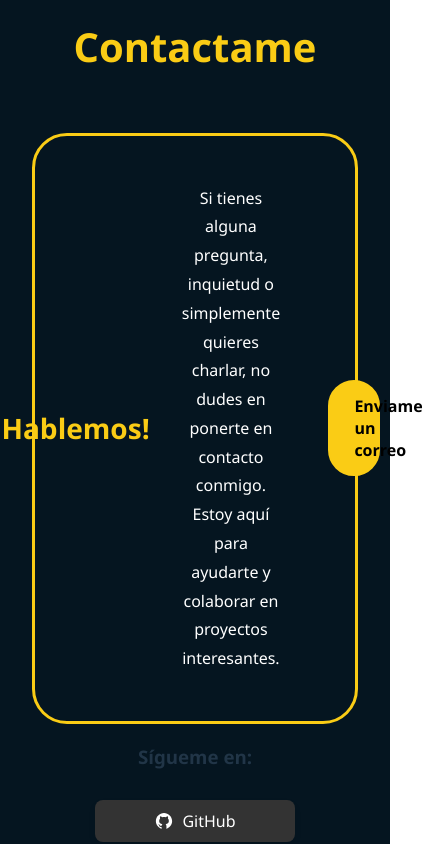
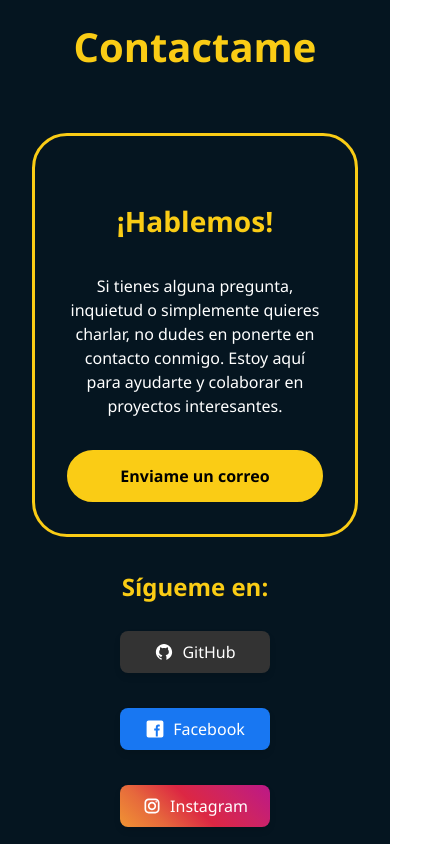
Before and after one commit to EdgarOrtiz98/EdgarOrtiz98.github.io, a React (Vite) app: page / in a window 390 px wide. Shown: the part 2240-3084 px from the top of the page, 423 px wide, since content can reach past the window. Built offline with nearby package versions, Linux system fonts and the light colour scheme.

Commit message:
feat: mejorar sección de contacto con nuevos estilos y enlaces a redes sociales

```diff
--- a/src/App.jsx
+++ b/src/App.jsx
@@ -89,7 +89,7 @@ function App() {
           <div className="contact-text">
             <h3>¡Hablemos!</h3>
           </div>
-        <div className="contact-text">
+          <div className="contact-description">
             <p>
               Si tienes alguna pregunta, inquietud o simplemente quieres
               charlar, no dudes en ponerte en contacto conmigo. Estoy aquí para
@@ -98,19 +98,21 @@ function App() {
           </div>
           <div className="contact-form">
             <a href="mailto:edchicort@gmail.com">
-              <button className="email-btn">
-                Enviame un correo
-              </button>
+              <button className="email-btn">Enviame un correo</button>
             </a>
           </div>
         </div>
-            <h3>Sígueme en:</h3>
+        <h3 className="contact-h3">Sígueme en:</h3>
         <div className="social-container">
           {/* GitHub */}
           <div className="tooltip github-tooltip">
-    <a href="https://github.com/tuusuario" target="_blank" rel="noopener">
+            <a
+              href="https://github.com/EdgarOrtiz98"
+              target="_blank"
+              rel="noopener"
+            >
               <button className="github-btn">
-        <img src={GithubIcon} alt="GitHub" className="social-icon"/>
+                <img src={GithubIcon} alt="GitHub" className="social-icon" />
                 GitHub
               </button>
               <span className="tooltiptext">Visita mi GitHub</span>
@@ -119,9 +121,17 @@ function App() {
 
           {/* Facebook */}
           <div className="tooltip facebook-tooltip">
-    <a href="https://facebook.com/tuusuario" target="_blank" rel="noopener">
+            <a
+              href="https://www.facebook.com/edgar.ortiz.636451/"
+              target="_blank"
+              rel="noopener"
+            >
               <button className="facebook-btn">
-        <img src={FacebookIcon} alt="Facebook" className="social-icon"/>
+                <img
+                  src={FacebookIcon}
+                  alt="Facebook"
+                  className="social-icon"
+                />
                 Facebook
               </button>
               <span className="tooltiptext">Sígueme en Facebook</span>
@@ -130,9 +140,17 @@ function App() {
 
           {/* Instagram */}
           <div className="tooltip instagram-tooltip">
-    <a href="https://instagram.com/tuusuario" target="_blank" rel="noopener">
+            <a
+              href="https://www.instagram.com/e_d_g_a_r_o_r_t_i_z/"
+              target="_blank"
+              rel="noopener"
+            >
               <button className="instagram-btn">
-        <img src={InstagramIcon} alt="Instagram" className="social-icon"/>
+                <img
+                  src={InstagramIcon}
+                  alt="Instagram"
+                  className="social-icon"
+                />
                 Instagram
               </button>
               <span className="tooltiptext">Mis fotos en Instagram</span>
@@ -141,9 +159,13 @@ function App() {
 
           {/* YouTube */}
           <div className="tooltip youtube-tooltip">
-    <a href="https://youtube.com/tuusuario" target="_blank" rel="noopener">
+            <a
+              href="https://www.youtube.com/@edgarortizdev"
+              target="_blank"
+              rel="noopener"
+            >
               <button className="youtube-btn">
-        <img src={YoutubeIcon} alt="YouTube" className="social-icon"/>
+                <img src={YoutubeIcon} alt="YouTube" className="social-icon" />
                 YouTube
               </button>
               <span className="tooltiptext">Suscríbete en YouTube</span>
@@ -154,9 +176,7 @@ function App() {
 
       {/* Sección de footer */}
       <footer className="footer">
-          <p>
-            © 2025 Edgar Ortiz Chico. Todos los derechos reservados.
-          </p>
+        <p>© 2025 Edgar Ortiz Chico. Todos los derechos reservados.</p>
       </footer>
     </>
   );
--- a/src/styles/Contact.css
+++ b/src/styles/Contact.css
@@ -38,13 +38,15 @@
 
 .contact-text {
 	flex: 1.5;
+  width: 30%;
 	color: #facc15;
 	font-size: 1.5rem;
 	line-height: 1.8;
 }
 
-.contact-text p {
+.contact-description {
 	flex: 1.5;
+  width: 36%;
 	color: white;
 	font-size: 1rem;
 }
@@ -59,7 +61,7 @@
 	justify-content: center;
 	align-items: center;
 	gap: 2rem;
-	margin-top: 2rem;
+  margin: 2rem;
 	text-align: center;
 	align-items: center;
   border: 3px solid #facc15;
@@ -163,16 +165,37 @@
 .youtube-btn:hover {
   background-color: #e60000;
 }
+.contact-h3 {
+  font-size: 1.5rem;
+  color: #facc15;
+  margin-bottom: 1rem;
+}
 
 /* Responsive */
 @media (max-width: 768px) {
+  .contact-details {
+    display: block;
+    margin: 2rem 0;
+  }
+  .contact-form {
+    padding-top: 1rem;
+    width: 100%;
+  }
+  .contact-form button{
+    width: 100%;
+  }
+  .contact-text {
+    width: 100%;
+  }
+  .contact-description {
+    width: 100%;
+  }
   .social-container {
     flex-direction: flex-start;
     align-items: center;
   }
-
   .tooltip button {
-    min-width: 200px;
+    min-width: 150px;
     justify-content: center;
   }
 }
```
Lines whose indentation alone changed are shown as unchanged.
